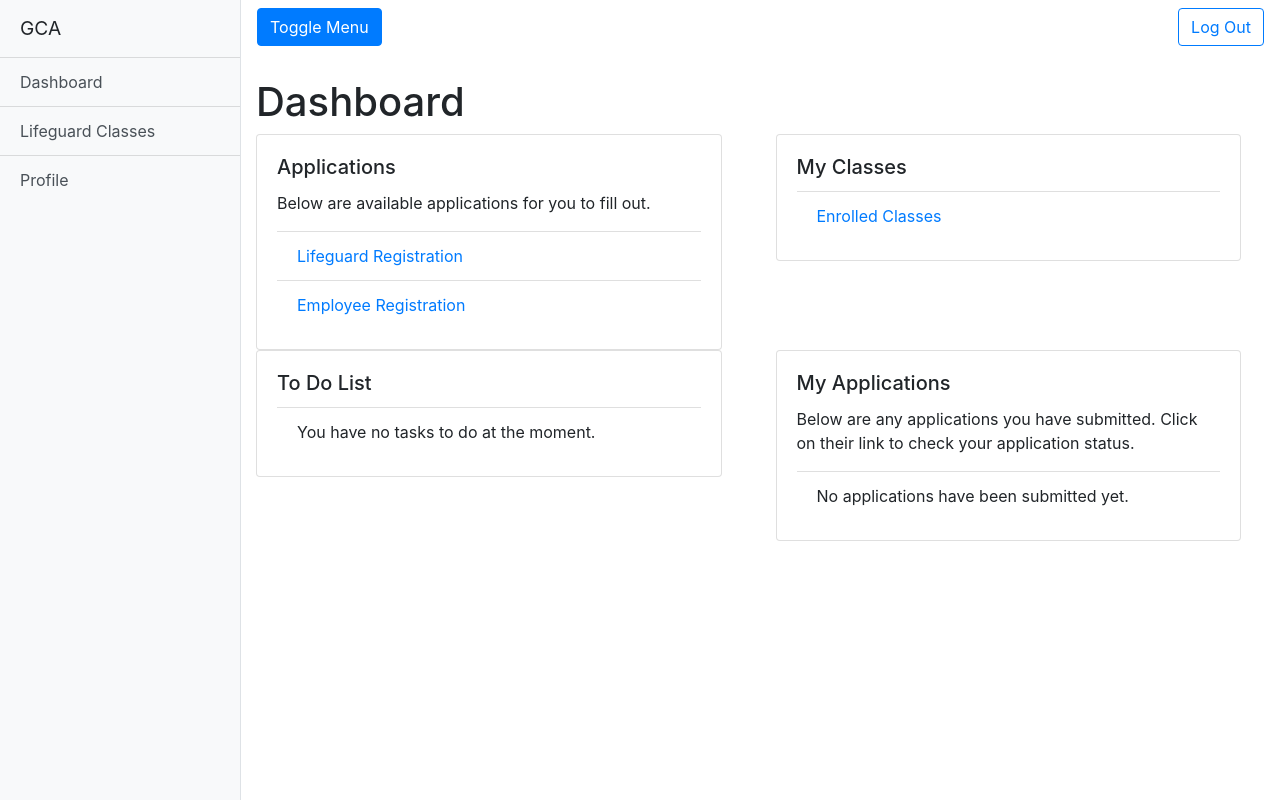
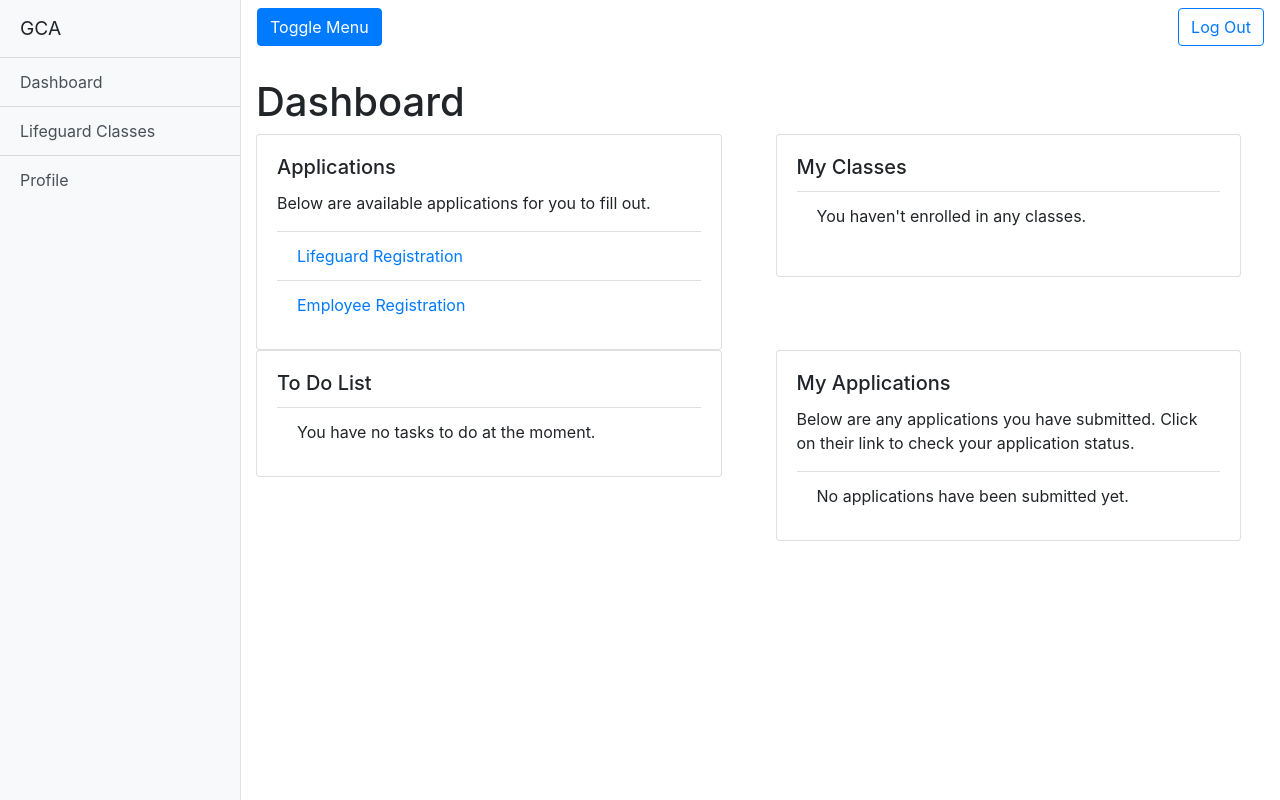
Before and after one commit to Jearce/lifeguard, a Django app: page /users/dashboard/ in a window 1280 px wide. Run offline with Django 3.2, Linux system fonts and the light colour scheme; the visitor is signed in with stand-in values (Sample User, id 1); some libraries are stand-ins or nearby versions.

Commit message:
added if statment in dashboard template to give a link to enrolled classes if the user has enrolled in any

```diff
--- a/users/templates/users/dashboard.html
+++ b/users/templates/users/dashboard.html
@@ -29,7 +29,11 @@
 						<h5 class="card-title">My Classes</h5>
 						<ul class="list-group list-group-flush">
 							<li class="list-group-item">
-								<a href="{% url 'lifeguard:enrolled_classes' %}">Enrolled Classes</a>
+								{% if user.is_lifeguard and user.lifeguard.enroll_set.count != 0 %}
+								 <a href="{% url 'lifeguard:enrolled_classes' %}">Enrolled Classes</a>
+								{% else %}
+								<p>You haven't enrolled in any classes.</p>
+								{% endif %}
 							</li>
 						</ul>
 					</div>
```
